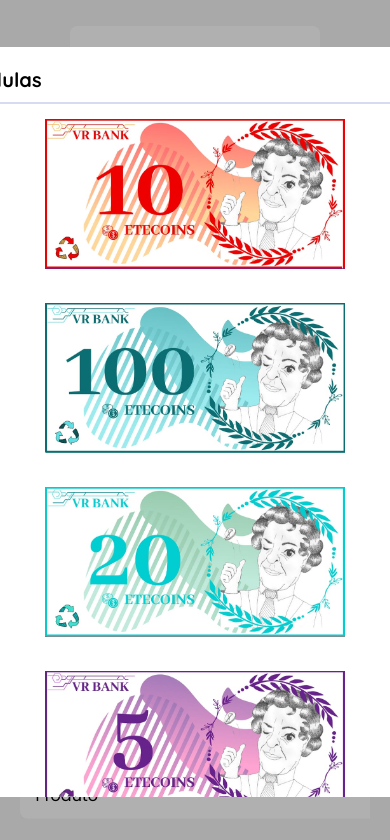
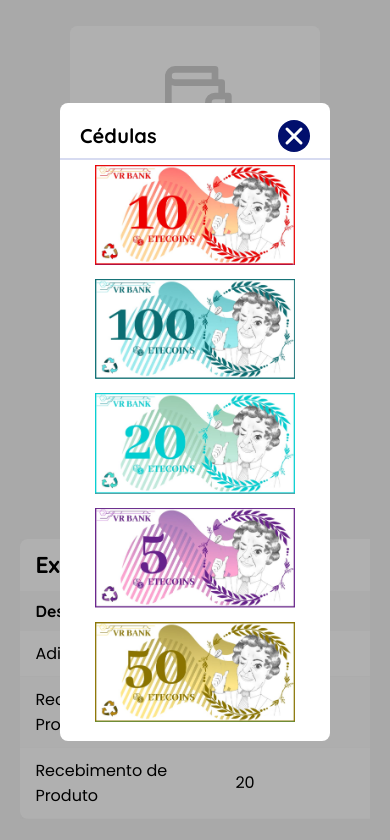
Before and after one commit to NatanALima/projeto-vrbank, a React (Create React App) app in the folder client/: page /banco in a window 390 px wide. Both pictures are taken after a click on the element "VISUALIZAR CÉDULAS". Shown: the part 535-1375 px from the top of the page. Built offline with nearby package versions, Linux system fonts and the light colour scheme; some icons are missing.

Commit message:
refactor(client/modal): altera estilização das Janelas Modais

```diff
--- a/client/src/assets/css/ContainerModal.module.css
+++ b/client/src/assets/css/ContainerModal.module.css
@@ -55,3 +55,12 @@ div.modalOverlay {
     background-color: var(--colorBright);
     color: var(--colorSec);
 }
+
+
+@media only screen and (max-width: 575px) {
+    .modalOverlay .modalContainer {
+        min-width: auto;
+        min-height: auto;
+        margin: 10px;
+    }
+}
--- a/client/src/assets/css/ModalCedulas.module.css
+++ b/client/src/assets/css/ModalCedulas.module.css
@@ -13,3 +13,11 @@
     transform: translateY(-5%);
     box-shadow: 0px 6px 8px 5px var(--shadowColor);
 }
+
+@media only screen and (max-width: 575px) {
+    .modalCedulas__content {margin: 5px 15px;}
+
+    .modalCedulas__content img {
+        width: 200px;
+    }
+}
--- a/client/src/assets/css/ModalSaldo.module.css
+++ b/client/src/assets/css/ModalSaldo.module.css
@@ -74,7 +74,7 @@
 }
 
 .modalBanco__contentInfo__btnCollection .btnCollection__cancelBtn {
-    color: var(--colorInactive);
+    color: rgb(63, 63, 63);
 }
 
 .modalBanco__contentInfo__btnCollection .btnCollection__addBtn {
--- a/client/src/components/layout/ContainerModal.js
+++ b/client/src/components/layout/ContainerModal.js
@@ -19,7 +19,7 @@ export default function ContainerModal({modalRequestName, setCancel}) {
 
     return(
         <div className={styles.modalOverlay}>
-            <section className={`${styles.modalContainer} fadeIn`}>
+            <section className={`${styles.modalContainer} fadeIn ${modalSelected && "activeModal"}`}>
                 {modalSelected ?
                     <>
                         <span className={styles.modalInfo__main}>
--- a/client/src/index.css
+++ b/client/src/index.css
@@ -12,10 +12,8 @@ body {
     background-color: var(--colorPrim);
 }
 
-a {
-    text-decoration: none;
-}
+body:has(.activeModal) { overflow-y: hidden; }
 
-ul li {
-    list-style: none;
-}
+a { text-decoration: none; }
+
+ul li { list-style: none; }
```
